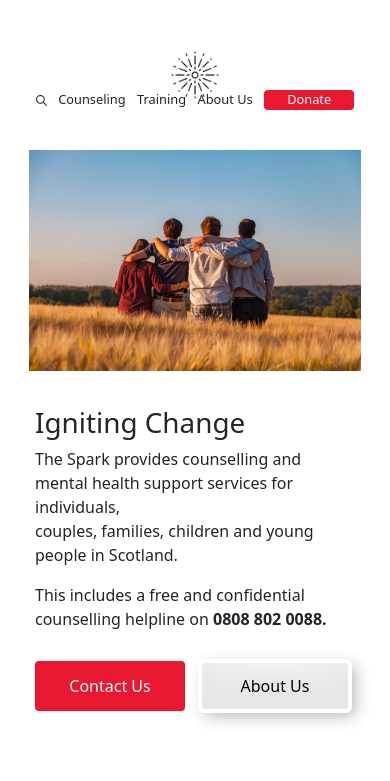
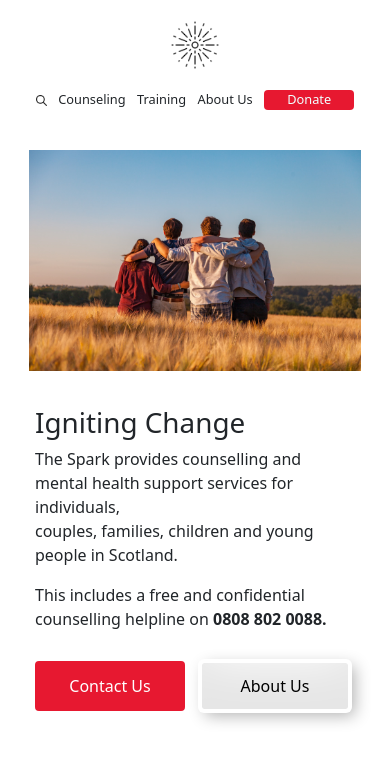
Before and after one commit to gines18/The_Spark, a React (Vite) app: page / in a window 390 px wide. Shown: the top 781 px of the page. Built offline with nearby package versions, Linux system fonts and the light colour scheme.

Commit message:
change img description font size for 1200px screen

```diff
--- a/src/components/Gallery.css
+++ b/src/components/Gallery.css
@@ -115,3 +115,9 @@
     text-align: left;
   }
 }
+
+@media (max-width: 1200px) {
+  p{
+    font-size: 1rem;
+  }
+}
--- a/src/components/Navbar.css
+++ b/src/components/Navbar.css
@@ -120,6 +120,10 @@ li {
     margin: 0;
     padding: 0;
   }
+  #spark{
+    position: relative;
+    top: -10px;
+  }
 }
 
 
```
